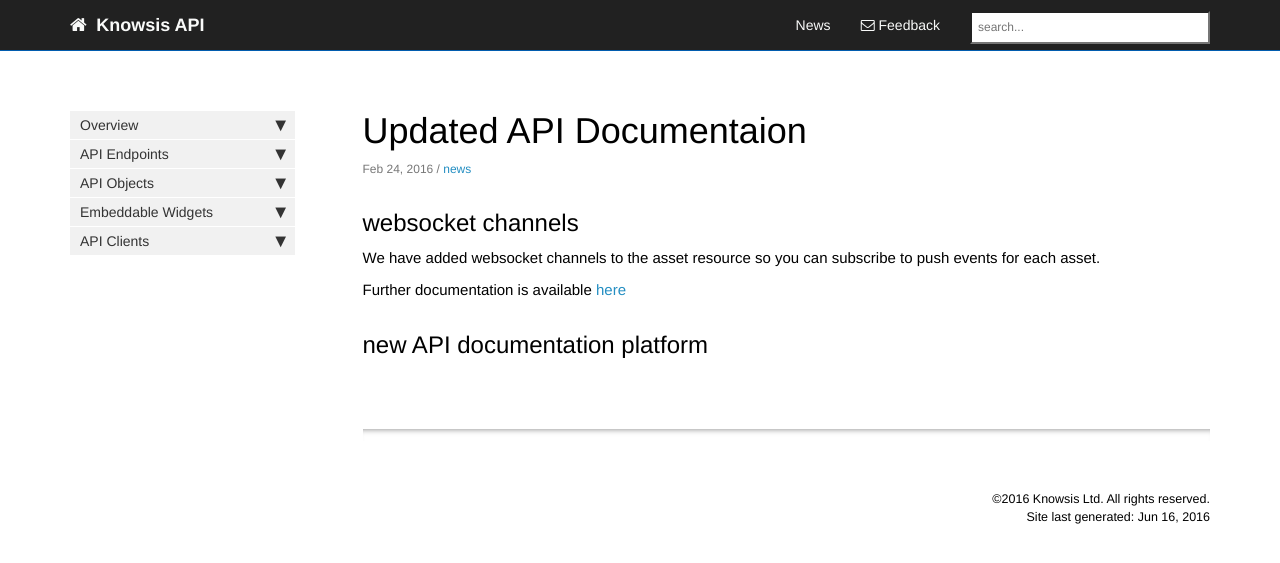
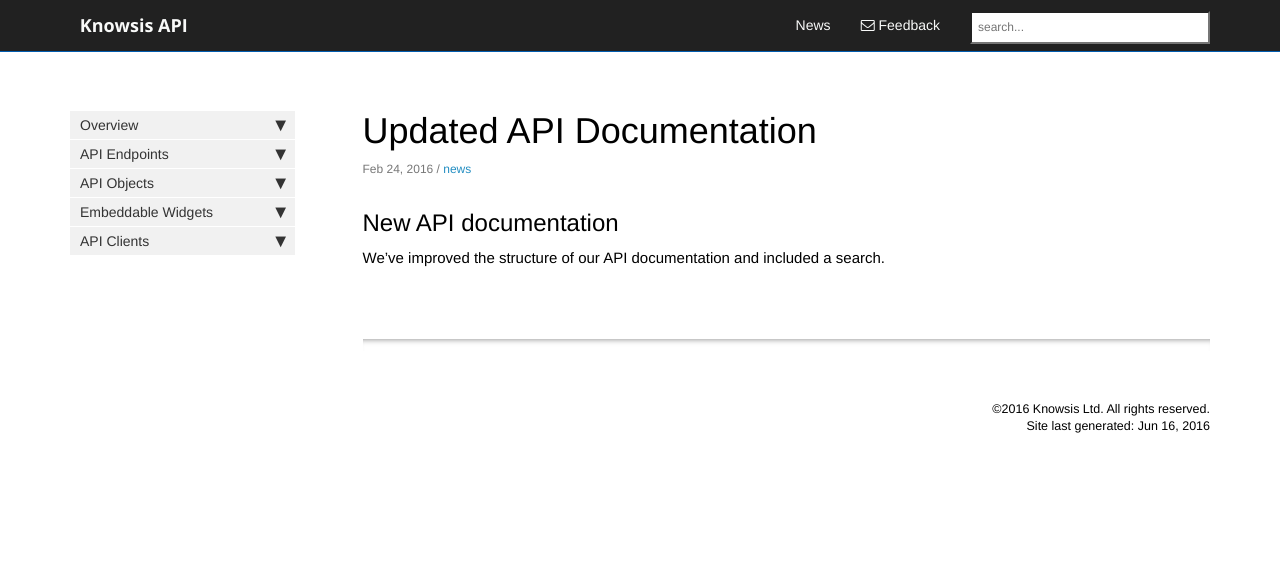
Before and after one commit to knowsis/knowsis.github.io, a Jekyll site: the page built from _posts/2016-02-24-first-post.md, in a window 1280 px wide. Shown: the top 563 px of the page. Built offline with Jekyll 4.4.1, drawn with Linux system fonts in a browser that asks for light colours; nearby versions of some CDN libraries; comment, search, counter and statistics services are not loaded.

Commit message:
changed first post and some css styles

```diff
--- a/_includes/head.html
+++ b/_includes/head.html
@@ -13,6 +13,7 @@
 <link rel="stylesheet" href="{{ "/css/lavish-bootstrap.css" | prepend: site.baseurl }}">
 <link rel="stylesheet" href="{{ "/css/customstyles.css" | prepend: site.baseurl }}">
 <link rel="stylesheet" href="{{ "/css/theme-blue.css" | prepend: site.baseurl }}">
+<link href='https://fonts.googleapis.com/css?family=Open+Sans:400,300,700' rel='stylesheet' type='text/css'>
 
 <script src="https://cdnjs.cloudflare.com/ajax/libs/jquery/2.1.4/jquery.min.js"></script>
 <script src="https://cdnjs.cloudflare.com/ajax/libs/jquery-cookie/1.4.1/jquery.cookie.min.js"></script>
--- a/_includes/topnav.html
+++ b/_includes/topnav.html
@@ -8,7 +8,7 @@
                 <span class="icon-bar"></span>
                 <span class="icon-bar"></span>
             </button>
-            <a class="fa fa-home fa-lg navbar-brand" href="{{site.baseurl}}/">&nbsp;<span class="projectTitle"> {{site.topnav_title}}</span></a>
+            <a class="navbar-brand" href="{{site.baseurl}}/">&nbsp;<span class="projectTitle"> {{site.topnav_title}}</span></a>
         </div>
         <div class="collapse navbar-collapse" id="bs-example-navbar-collapse-1">
             <ul class="nav navbar-nav navbar-right">
--- a/_posts/2016-02-24-first-post.md
+++ b/_posts/2016-02-24-first-post.md
@@ -1,16 +1,11 @@
 ---
-title:  "Updated API Documentaion"
+title:  "Updated API Documentation"
 categories: documentation
 permalink: /2016-06-10/new-api-docs/
 tags: [news]
 ---
 
 
-## websocket channels
+## New API documentation
 
-We have added websocket channels to the asset resource so you can subscribe to push events for each asset.
-
-Further documentation is available [here](/websockets/)
-
-
-## new API documentation platform
+We've improved the structure of our API documentation and included a search.
--- a/css/customstyles.css
+++ b/css/customstyles.css
@@ -438,7 +438,7 @@
 }
 
 span.projectTitle {
-    font-family: Helvetica;
+    font-family: 'Open Sans';
     font-weight: bold;
 }
 
```
